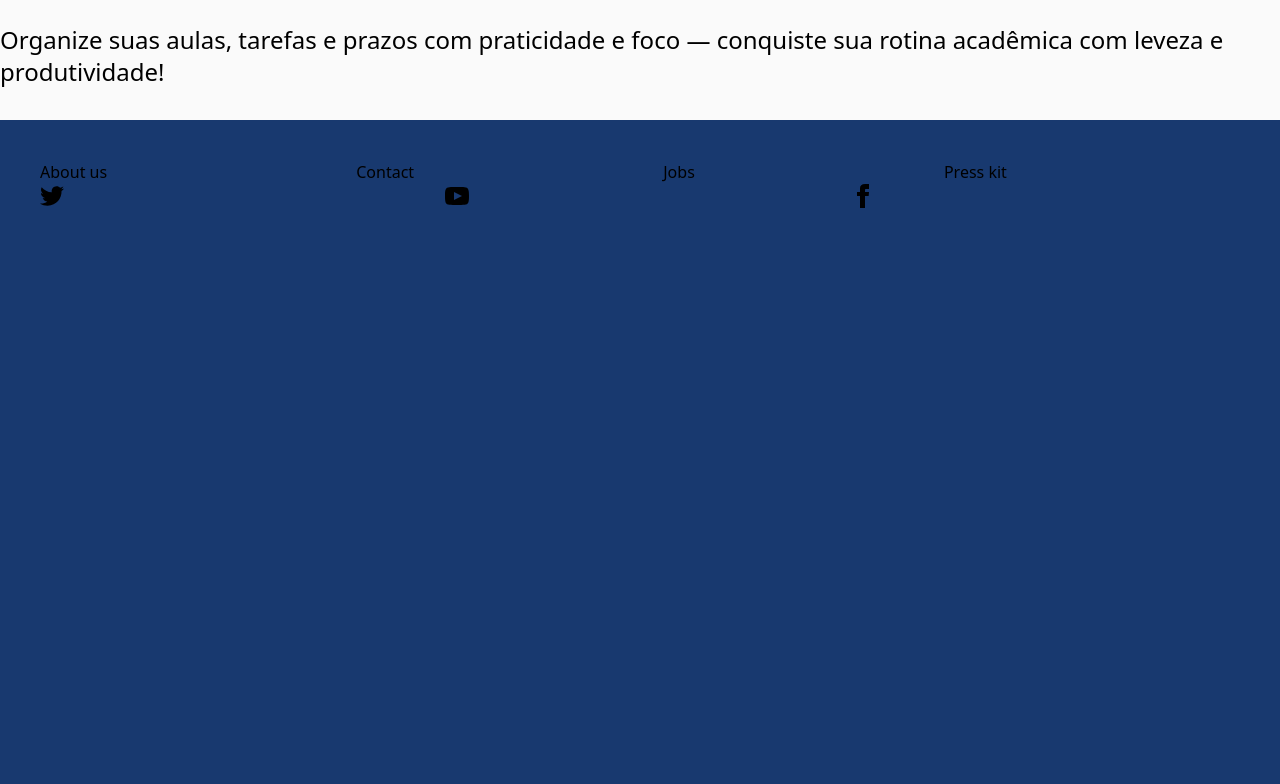
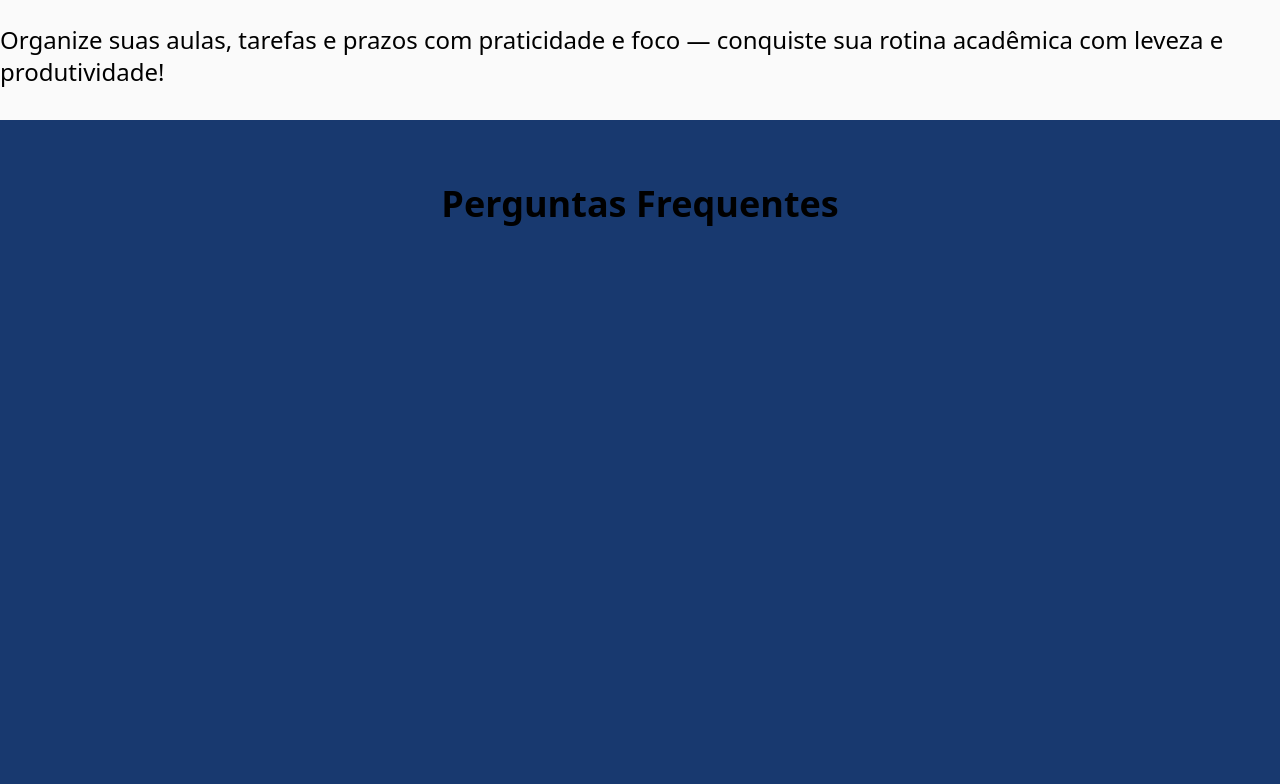
Before and after one commit to Gabriel371-tech/Bedrock, a React (Vite) app: page / in a window 1280 px wide. Shown: the part 4436-5220 px from the top of the page. Before the commit the page ends 4684 px from the top, so only its background shows below. Built offline with nearby package versions, Linux system fonts and the light colour scheme.

Commit message:
feat: adicionado os caminhos para as sections

```diff
--- a/src/App.tsx
+++ b/src/App.tsx
@@ -9,7 +9,7 @@ import Hero2 from "./components/sections/Hero2";
 import './index.css';
 import Login from "./pages/Login";
 import Footer from "./components/Footer";
-
+import ContainerCollapse from "./components/sections/ContainerCollapse";
 function App() {
 
   return (
@@ -26,6 +26,7 @@ function App() {
               <Escalavel/>
               <Hero2 />
               <Agenda />
+              <ContainerCollapse />
               <Footer />
             </>
           }
```
